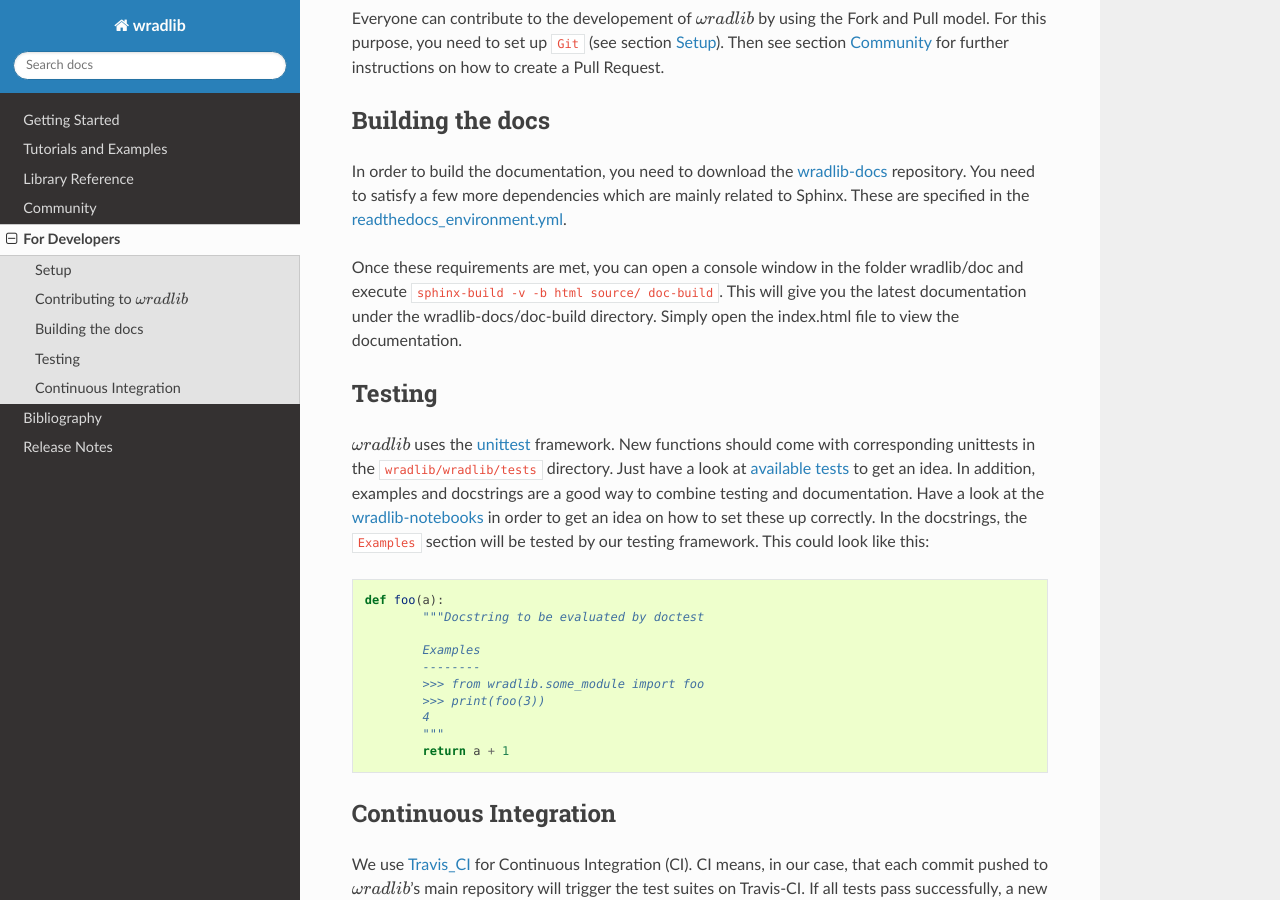
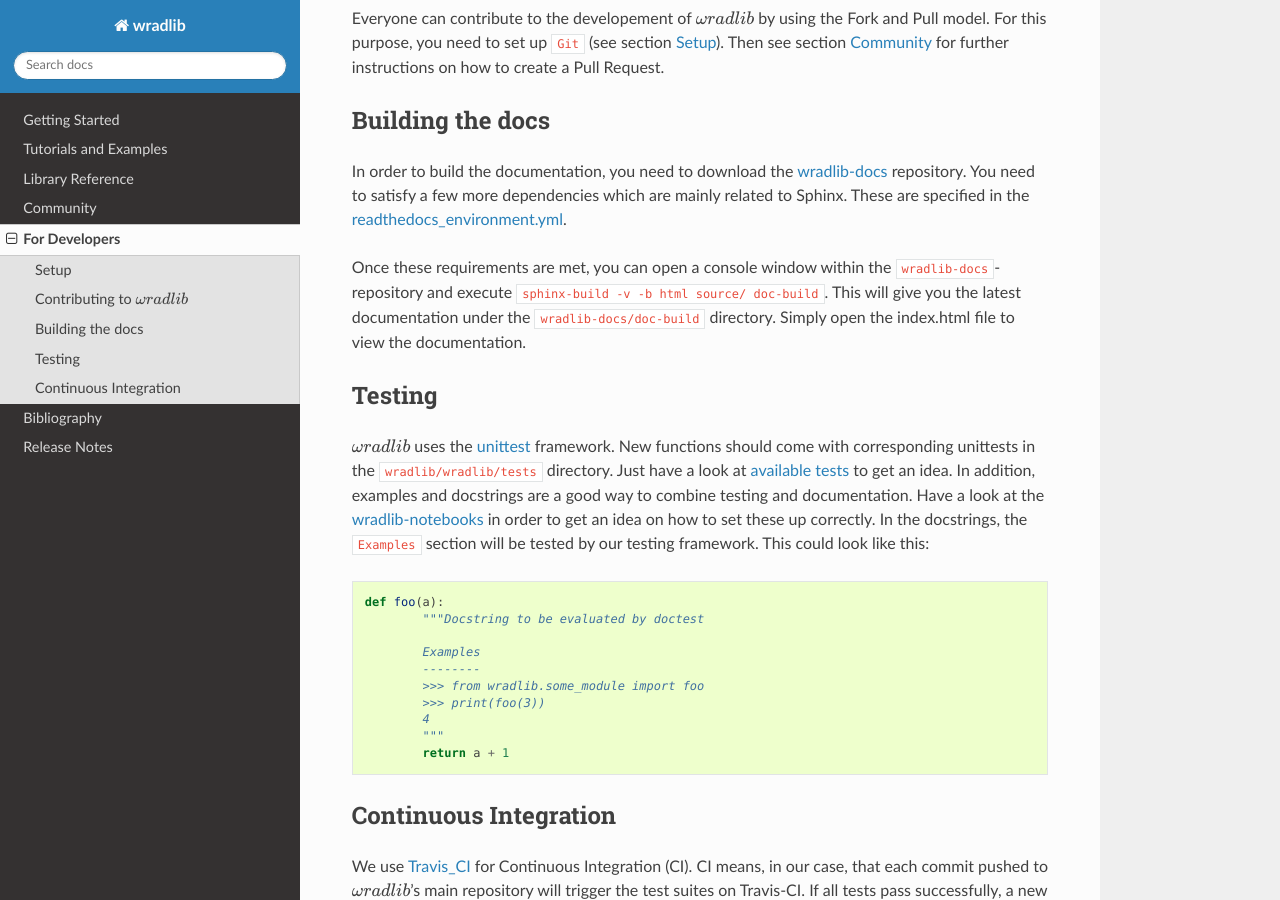
Before and after one commit to wradlib/wradlib-docs, a Sphinx documentation site: the page built from source/dev_setup.rst, in a window 1280 px wide and 900 px high, scrolled down 531 px. Built offline with Sphinx 7.4.7 and the Read the Docs theme 2.0.0, drawn with Linux system fonts in a browser that asks for light colours; pages that are not in the unit, such as notebooks, are missing from menus; the version number could not be read and is left out.

Commit message:
DOC: minor fix

```diff
--- a/source/dev_setup.rst
+++ b/source/dev_setup.rst
@@ -17,7 +17,7 @@ Building the docs
 -----------------
 In order to build the documentation, you need to download the `wradlib-docs <https://github.com/wradlib/wradlib-docs>`_ repository. You need to satisfy a few more dependencies which are mainly related to Sphinx. These are specified in the `readthedocs_environment.yml <https://github.com/wradlib/wradlib-docs/blob/master/readthedocs_environment.yml>`_.
 
-Once these requirements are met, you can open a console window in the folder wradlib/doc and execute ``sphinx-build -v -b html source/ doc-build``. This will give you the latest documentation under the wradlib-docs/doc-build directory. Simply open the index.html file to view the documentation.
+Once these requirements are met, you can open a console window within the ``wradlib-docs``-repository and execute ``sphinx-build -v -b html source/ doc-build``. This will give you the latest documentation under the ``wradlib-docs/doc-build`` directory. Simply open the index.html file to view the documentation.
 
 
 Testing
```
